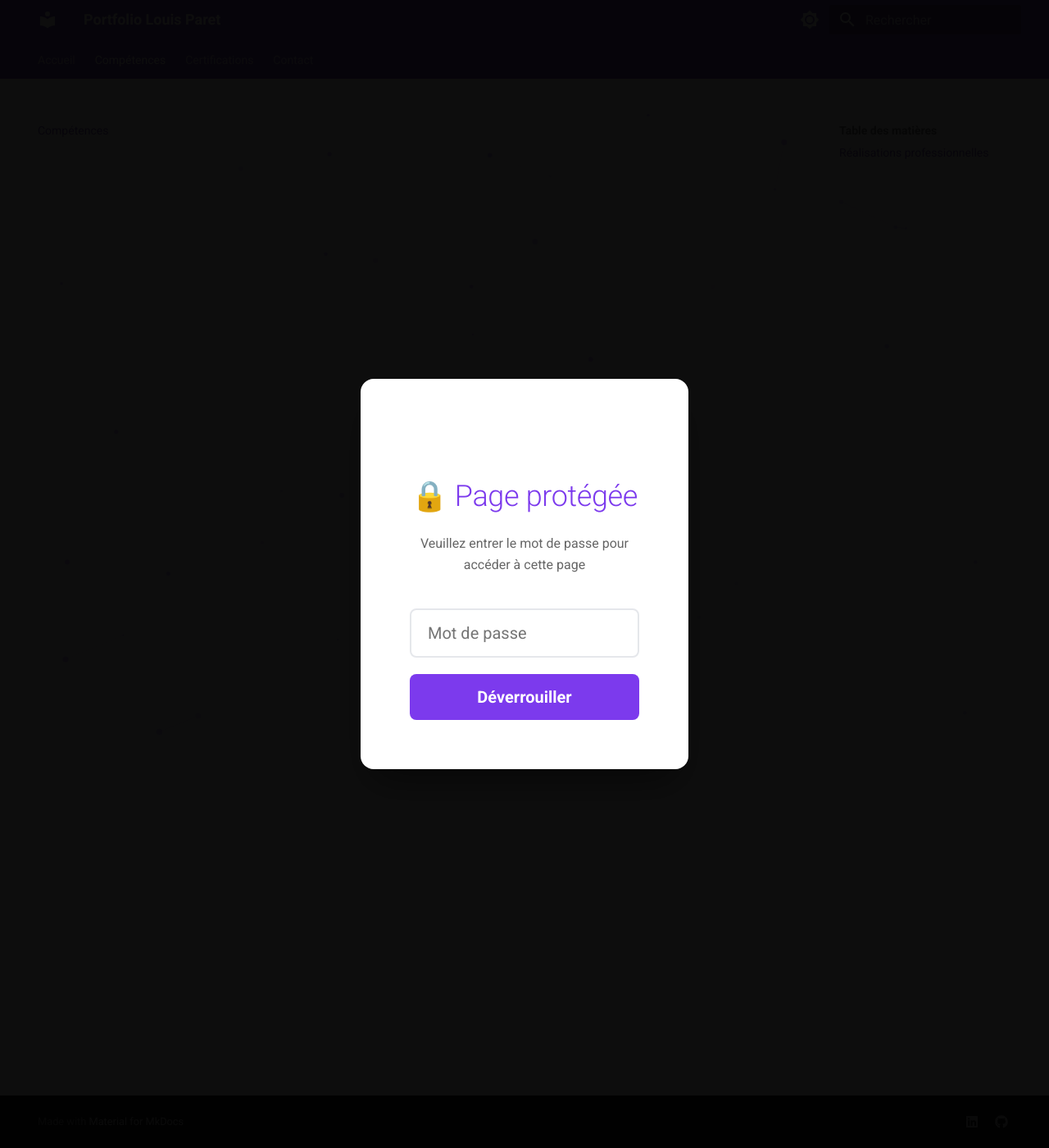
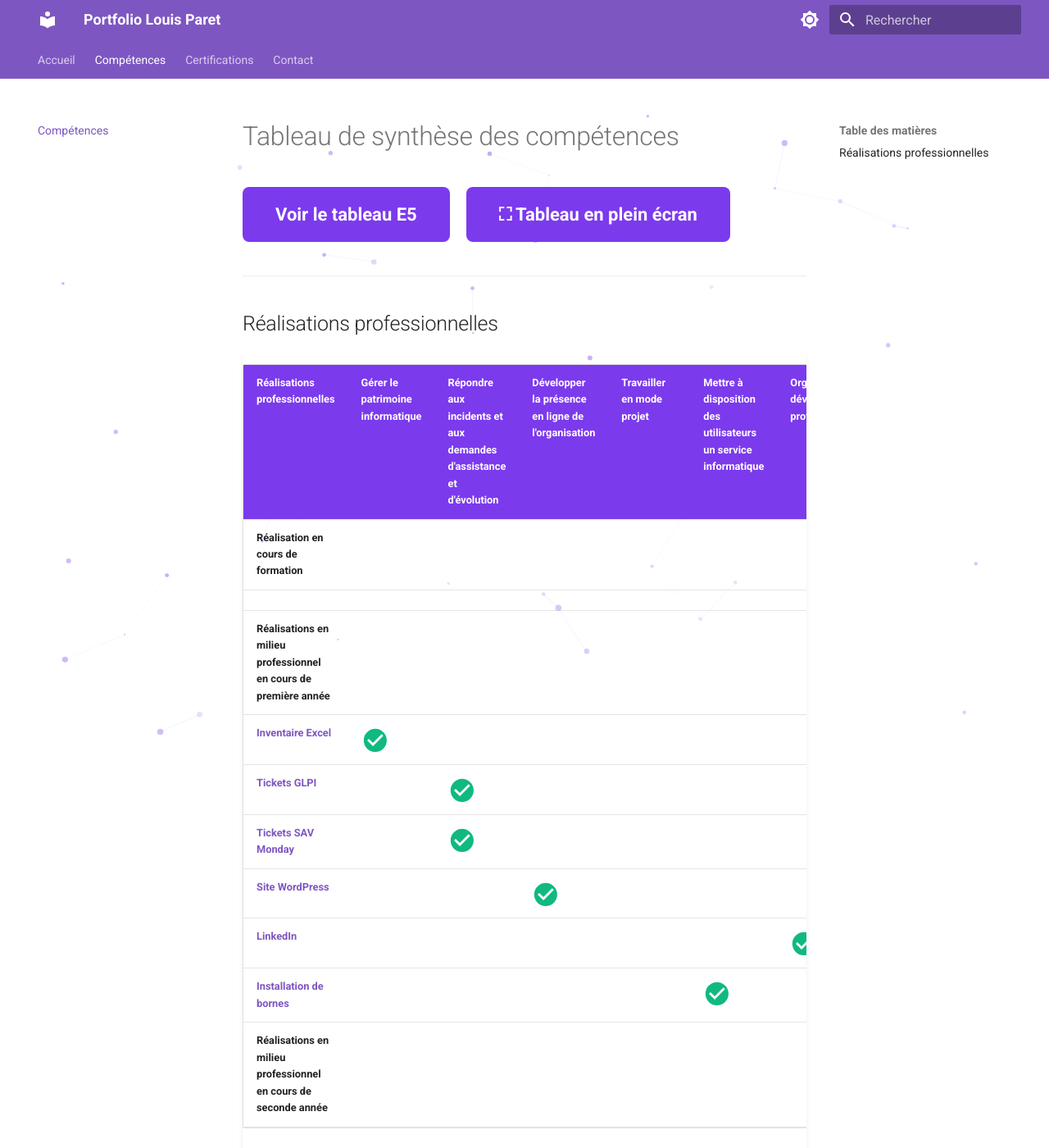
Before and after one commit to Louis-06/Portfolio, an MkDocs documentation site: the page built from docs/competences.md, in a window 1280 px wide and 1400 px high. Shown: the whole window at 82% size. Built offline with MkDocs 1.6.1 and Material for MkDocs 9.7.7, drawn with Linux system fonts in a browser that asks for light colours.

Commit message:
Modification protection password

```diff
--- a/docs/assets/style.css
+++ b/docs/assets/style.css
@@ -5,132 +5,6 @@
   --green-check: #10b981;
   --card-shadow: 0 4px 6px -1px rgba(0, 0, 0, 0.1);
   --card-shadow-hover: 0 20px 25px -5px rgba(0, 0, 0, 0.1);
-}
-
-.password-overlay {
-  position: fixed;
-  top: 0;
-  left: 0;
-  width: 100%;
-  height: 100%;
-  background: rgba(0, 0, 0, 0.95);
-  display: flex;
-  align-items: center;
-  justify-content: center;
-  z-index: 5;
-  animation: fadeIn 0.3s ease;
-}
-
-.password-overlay.hidden {
-  display: none;
-}
-
-.password-container {
-  background: white;
-  padding: 3rem;
-  border-radius: 16px;
-  box-shadow: 0 25px 50px -12px rgba(0, 0, 0, 0.5);
-  max-width: 400px;
-  width: 90%;
-  text-align: center;
-  animation: slideUp 0.4s ease;
-}
-
-.password-container h2 {
-  color: var(--primary-purple);
-  margin-bottom: 1rem;
-  font-size: 1.8rem;
-}
-
-.password-container p {
-  color: #666;
-  margin-bottom: 2rem;
-}
-
-.password-form {
-  display: flex;
-  flex-direction: column;
-  gap: 1rem;
-}
-
-.password-input {
-  padding: 0.8rem 1rem;
-  border: 2px solid #e5e7eb;
-  border-radius: 8px;
-  font-size: 1rem;
-  transition: border-color 0.3s ease;
-}
-
-.password-input:focus {
-  outline: none;
-  border-color: var(--primary-purple);
-}
-
-.password-submit {
-  padding: 0.8rem 2rem;
-  background: var(--primary-purple);
-  color: white;
-  border: none;
-  border-radius: 8px;
-  font-size: 1rem;
-  font-weight: 600;
-  cursor: pointer;
-  transition: all 0.3s ease;
-}
-
-.password-submit:hover {
-  background: var(--dark-purple);
-  transform: translateY(-2px);
-  box-shadow: 0 10px 15px -3px rgba(124, 58, 237, 0.3);
-}
-
-.password-error {
-  color: #ef4444;
-  font-size: 0.9rem;
-  margin-top: 0.5rem;
-  display: none;
-}
-
-.password-error.show {
-  display: block;
-  animation: shake 0.5s ease;
-}
-
-.protected-content {
-  opacity: 0;
-  visibility: hidden;
-  height: 0;
-  overflow: hidden;
-  transition: opacity 0.5s ease, visibility 0.5s ease;
-}
-
-.protected-content.unlocked {
-  opacity: 1;
-  visibility: visible;
-  height: auto;
-  overflow: visible;
-}
-
-@keyframes fadeIn {
-  from { opacity: 0; }
-  to { opacity: 1; }
-}
-
-@keyframes slideUp {
-  from {
-    opacity: 0;
-    transform: translateY(20px);
-  }
-  to {
-    opacity: 1;
-    transform: translateY(0);
-  }
-}
-
-@keyframes shake {
-  0%, 100% { transform: translateX(0); }
-  25% { transform: translateX(-10px); }
-  75% { transform: translateX(10px); }
 }
 
 .hero-section {
--- a/docs/competences.md
+++ b/docs/competences.md
@@ -1,26 +1,3 @@
-<div class="password-overlay" id="passwordOverlay">
-  <div class="password-container">
-    <h2>🔒 Page protégée</h2>
-    <p>Veuillez entrer le mot de passe pour accéder à cette page</p>
-    <form class="password-form" id="passwordForm" onsubmit="return false;">
-      <input
-        type="password"
-        id="passwordInput"
-        class="password-input"
-        placeholder="Mot de passe"
-        autocomplete="off"
-        inputmode="text"
-        enterkeyhint="go"
-        required
-      />
-      <button type="submit" class="password-submit">Déverrouiller</button>
-      <div class="password-error" id="passwordError">❌ Mot de passe incorrect</div>
-    </form>
-  </div>
-</div>
-
-<div class="protected-content" markdown="1">
-
 # Tableau de synthèse des compétences
 
 <div class="competences-header">
@@ -54,5 +31,3 @@
 </div>
 
 ---
-
-</div>
--- a/docs/javascripts/custom.js
+++ b/docs/javascripts/custom.js
@@ -1,89 +1,3 @@
-
-function initPasswordProtection() {
-  const passwordOverlay = document.getElementById('passwordOverlay');
-  const passwordForm = document.getElementById('passwordForm');
-  const passwordInput = document.getElementById('passwordInput');
-  const passwordError = document.getElementById('passwordError');
-  const protectedContent = document.querySelector('.protected-content');
-
-  const correctPasswordHash = 'c55102d04893ac2bf5c3585708139a69431ca1e1e258ae5e7945f8031fba4580';
-
-  async function hashPassword(password) {
-    const msgBuffer = new TextEncoder().encode(password);
-    const hashBuffer = await crypto.subtle.digest('SHA-256', msgBuffer);
-    const hashArray = Array.from(new Uint8Array(hashBuffer));
-    const hashHex = hashArray.map(b => b.toString(16).padStart(2, '0')).join('');
-    return hashHex;
-  }
-
-  if (sessionStorage.getItem('authenticated') === 'true') {
-    unlockContent();
-    return;
-  }
-
-  async function checkPassword() {
-    const enteredPassword = passwordInput.value;
-
-    if (!enteredPassword) return;
-
-    const enteredPasswordHash = await hashPassword(enteredPassword);
-
-    if (enteredPasswordHash === correctPasswordHash) {
-      sessionStorage.setItem('authenticated', 'true');
-      unlockContent();
-    } else {
-      passwordError.classList.add('show');
-      passwordInput.value = '';
-      passwordInput.focus();
-
-      setTimeout(() => {
-        passwordError.classList.remove('show');
-      }, 3000);
-    }
-  }
-
-  if (passwordForm) {
-    // Événement submit du formulaire
-    passwordForm.addEventListener('submit', async function(e) {
-      e.preventDefault();
-      await checkPassword();
-    });
-
-    // Événement click sur le bouton (pour mobile)
-    const submitButton = passwordForm.querySelector('button[type="submit"]');
-    if (submitButton) {
-      submitButton.addEventListener('click', async function(e) {
-        e.preventDefault();
-        await checkPassword();
-      });
-    }
-
-    // Événement Enter sur l'input (pour mobile)
-    if (passwordInput) {
-      passwordInput.addEventListener('keypress', async function(e) {
-        if (e.key === 'Enter') {
-          e.preventDefault();
-          await checkPassword();
-        }
-      });
-    }
-  }
-
-  function unlockContent() {
-    if (passwordOverlay) {
-      passwordOverlay.classList.add('hidden');
-    }
-    if (protectedContent) {
-      protectedContent.classList.add('unlocked');
-    }
-  }
-}
-
-if (document.readyState === 'loading') {
-  document.addEventListener('DOMContentLoaded', initPasswordProtection);
-} else {
-  initPasswordProtection();
-}
 
 function toggleTableSize() {
   const tableWrapper = document.getElementById('tableWrapper');
```
Also changed, not shown: generate_password_hash.py (deleted, +0 -36 lines).
